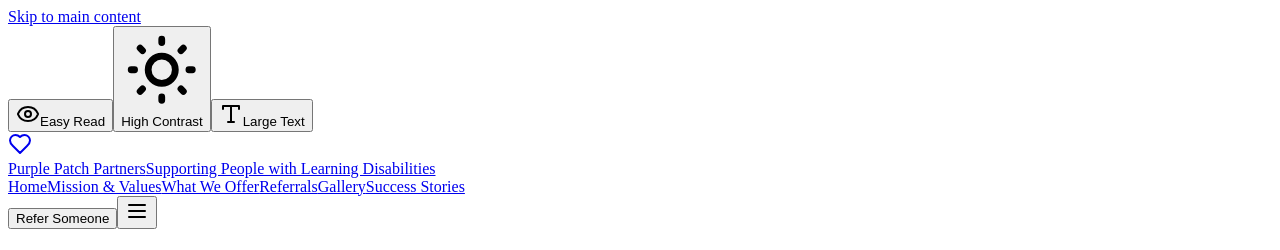
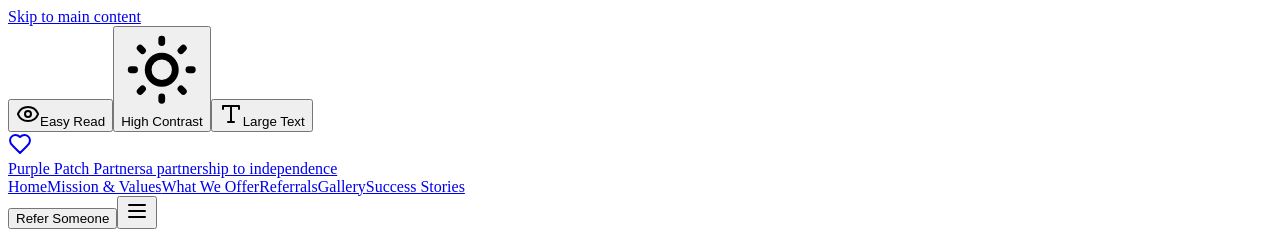
Before and after one commit to Mashhood-Hussain/purplepatchpartners, a React (Vite) app in the folder client/: page / in a window 1280 px wide. Shown: the top 250 px of the page. Built offline with nearby package versions, Linux system fonts and the light colour scheme; a web font is replaced by a local one.

Commit message:
changed the catch phrase

```diff
--- a/client/src/components/Header.tsx
+++ b/client/src/components/Header.tsx
@@ -83,7 +83,7 @@ export function Header() {
                   {isEasyRead ? "Purple Patch" : "Purple Patch Partners"}
                 </span>
                 <span className="text-xs text-muted-foreground hidden sm:inline">
-                  {isEasyRead ? "Helping People Shine" : "Supporting People with Learning Disabilities"}
+                  {isEasyRead ? "Helping People Shine" : "a partnership to independence"}
                 </span>
               </div>
             </Link>
```
